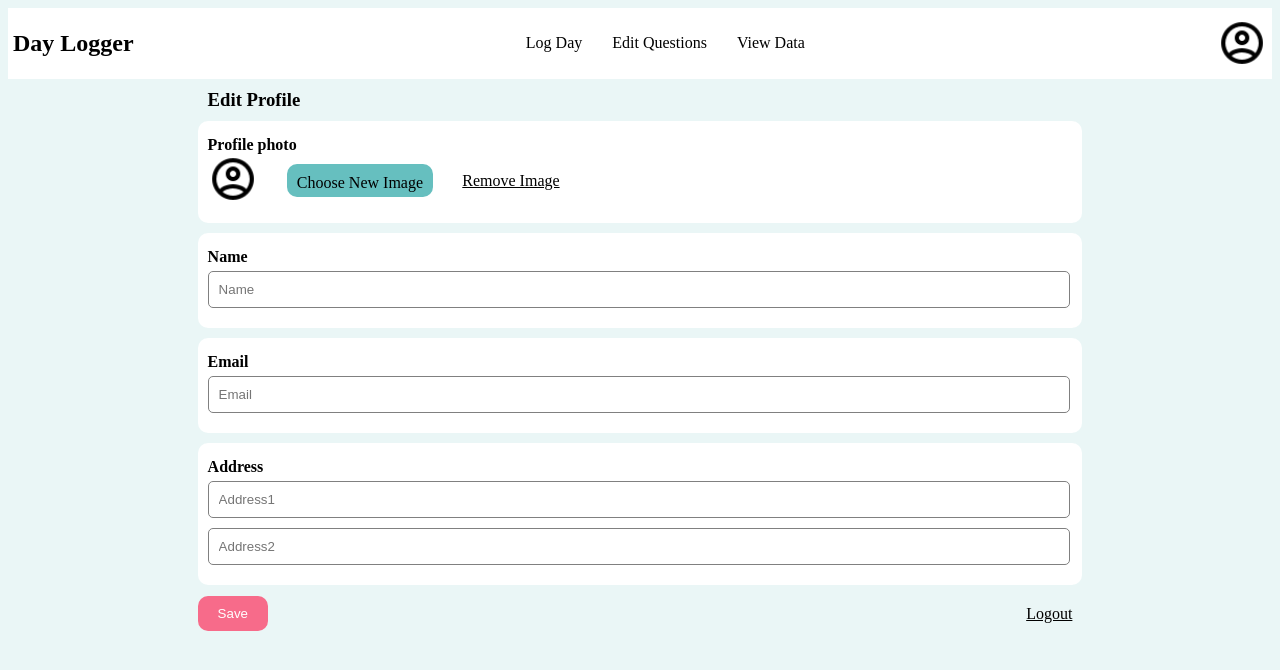
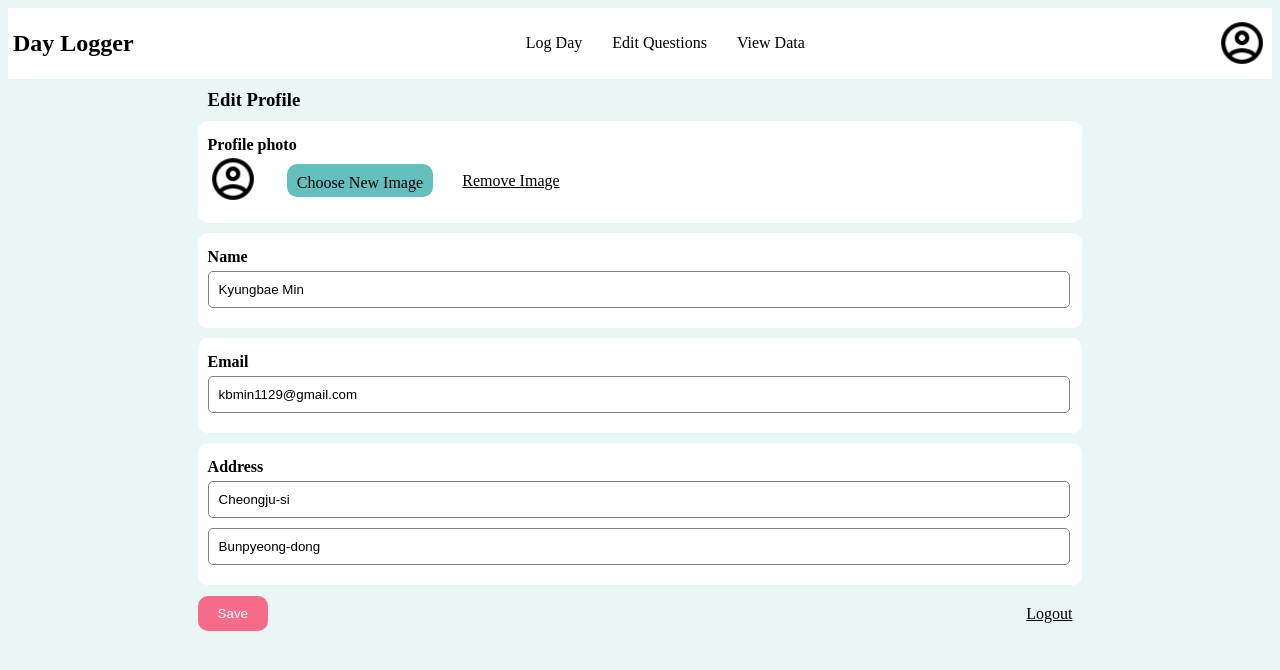
Before and after one commit to minr2kb/cse316-final-project-frontend, a React (Create React App) app: page / in a window 1280 px wide. Both pictures are taken after a click on the picture 1241 px from the left and 43 px from the top of the page. Shown: the top 670 px of the page. Built offline with nearby package versions, Linux system fonts and the light colour scheme.

Commit message:
user profile dummy object

```diff
--- a/src/App.js
+++ b/src/App.js
@@ -11,7 +11,15 @@ function App() {
 	// States
 
 	//user
-	const [user, setUser] = useState(false);
+	const [user, setUser] = useState({
+		_id: 0,
+		userName: "Kyungbae Min",
+		password: "12345678",
+		email: "kbmin1129@gmail.com",
+		address1: "Cheongju-si",
+		address2: "Bunpyeong-dong",
+		image: "",
+	});
 
 	//navBar display states
 	const [logDay, setLogDay] = useState(true);
@@ -179,6 +187,8 @@ function App() {
 						<Profile
 							profilePic={profilePic}
 							setProfilePic={setProfilePic}
+							user={user}
+							setUser={setUser}
 						/>
 					)}
 					{edit && (
--- a/src/components/Profile.js
+++ b/src/components/Profile.js
@@ -2,7 +2,7 @@ import React from "react";
 import "../css/profile.css";
 
 function Profile(props) {
-	const { profilePic, setProfilePic } = props;
+	const { profilePic, setProfilePic, user, setUser } = props;
 	const handleImageSelected = event => {
 		if (event.target.files && event.target.files[0]) {
 			const selectedFile = event.target.files[0];
@@ -51,7 +51,7 @@ function Profile(props) {
 						/>
 						<img
 							className="profileImage"
-							src={profilePic}
+							src={user.image || "/profile.png"}
 							alt={"profile"}
 						/>
 					</label>
@@ -76,17 +76,33 @@ function Profile(props) {
 
 			<div className="profile-block">
 				<h4 style={{ fontWeight: 900, margin: 0 }}>Name</h4>
-				<input className="profile-input" placeholder="Name" />
+				<input
+					className="profile-input"
+					placeholder="Name"
+					value={user.userName}
+				/>
 			</div>
 			<div className="profile-block">
 				<h4 style={{ fontWeight: 900, margin: 0 }}>Email</h4>
-				<input className="profile-input" placeholder="Email" />
+				<input
+					className="profile-input"
+					placeholder="Email"
+					value={user.email}
+				/>
 			</div>
 			<div className="profile-block">
 				<h4 style={{ fontWeight: 900, margin: 0 }}>Address</h4>
-				<input className="profile-input" placeholder="Address1" />
+				<input
+					className="profile-input"
+					placeholder="Address1"
+					value={user.address1}
+				/>
 
-				<input className="profile-input" placeholder="Address2" />
+				<input
+					className="profile-input"
+					placeholder="Address2"
+					value={user.address2}
+				/>
 			</div>
 
 			<div
--- a/src/css/navbar.css
+++ b/src/css/navbar.css
@@ -20,6 +20,7 @@
 .link {
 	margin-right: 30px;
 	font-weight: 400;
+	cursor: pointer;
 }
 
 @media screen and (max-width: 600px) {
```
Also changed, not shown: src/api/client.js (added).
